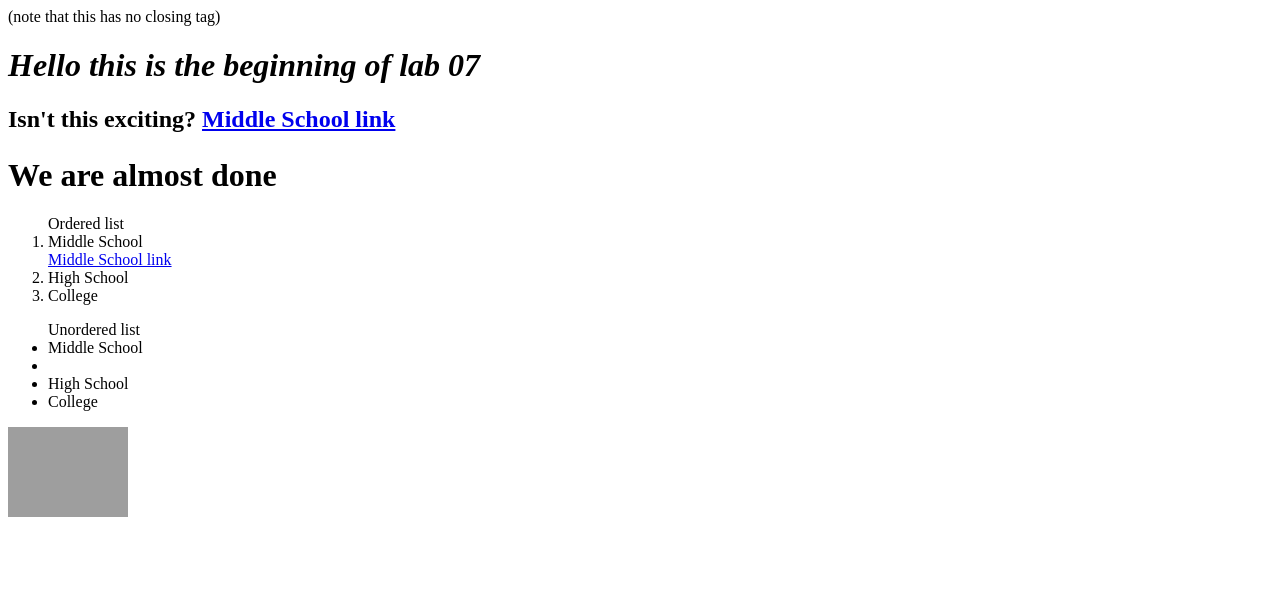
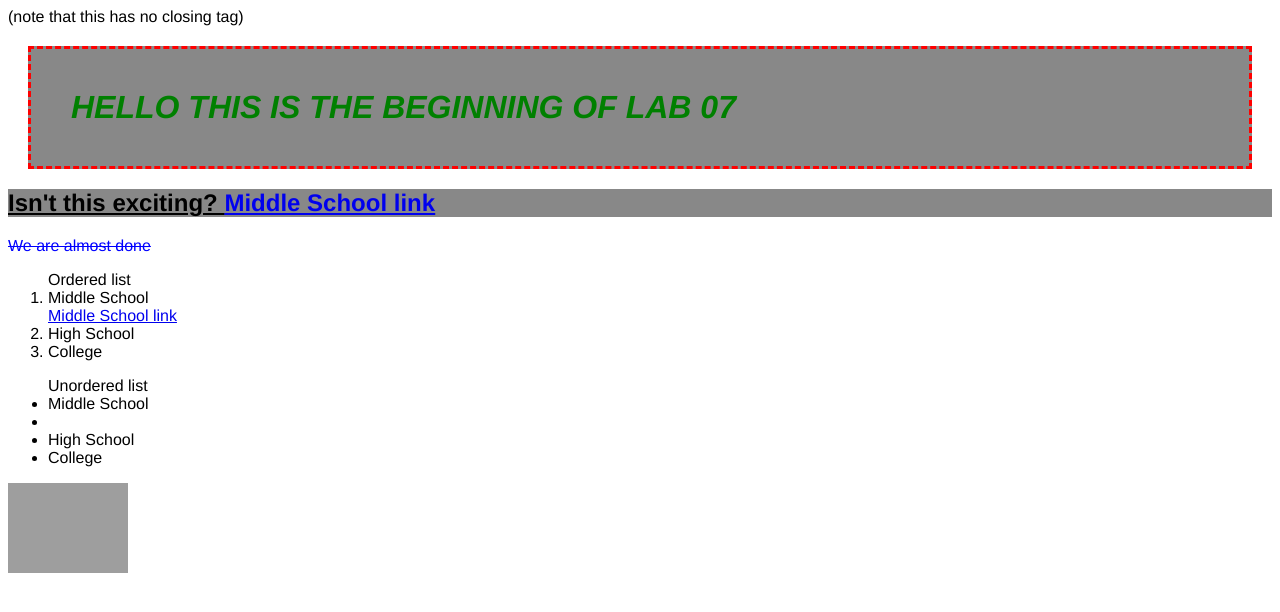
Before and after one commit to ribachristopher/lab-07-CSS, a plain HTML site: page index.html in a window 1280 px wide. Drawn offline with Linux system fonts and the light colour scheme; grey boxes are pictures that could not be loaded.

Commit message:
added borders

```diff
--- a/index.html
+++ b/index.html
@@ -2,22 +2,18 @@
     <!DOCTYPE html> (note that this has no closing tag)
     <html lang="en">
     <head>
+    <link rel="stylesheet" href="style.css">
     <title>This is the title </title>
     </head>
-    <body>
-<p> <h1> <em>
+    <body> <h1> <em>
       Hello this is the beginning of lab 07 </em> </h1>
-</p>
 
-<p> <h2>
+<h2>
 <strong> Isn't this exciting? </strong>
 <a href="https://en.wikipedia.org/wiki/Middle_school">Middle School link</a>
+</h2>
 
-</p> </h2>
-
-<p> <h1>We are almost done </h2>
-
-</p>
+<p>We are almost done </p>
 
 <p>
   <ol>Ordered list
--- /dev/null
+++ b/style.css
@@ -0,0 +1,27 @@
+p {
+  color: #0000FF;
+  font-size: : 12px;
+  text-decoration: line-through
+  }
+h1 {
+    color: #008000;
+    text-transform: uppercase
+  }
+h1 {
+  background-color: #888888;
+  margin: 20px;
+  padding: 40px;
+  border-style: dashed;
+  border-width: 3px;
+  border-color: red;
+
+}
+h2 {
+  background-color:#888888;
+}
+h2 {
+  text-decoration: underline;
+}
+body {
+  font-family: helvetica;
+}
```
